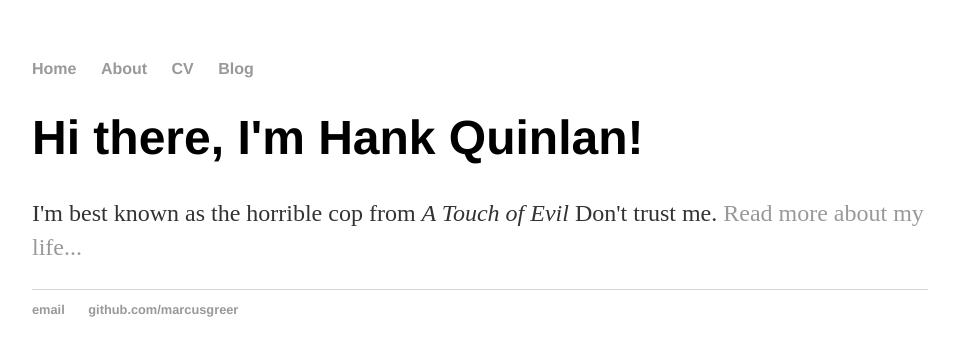
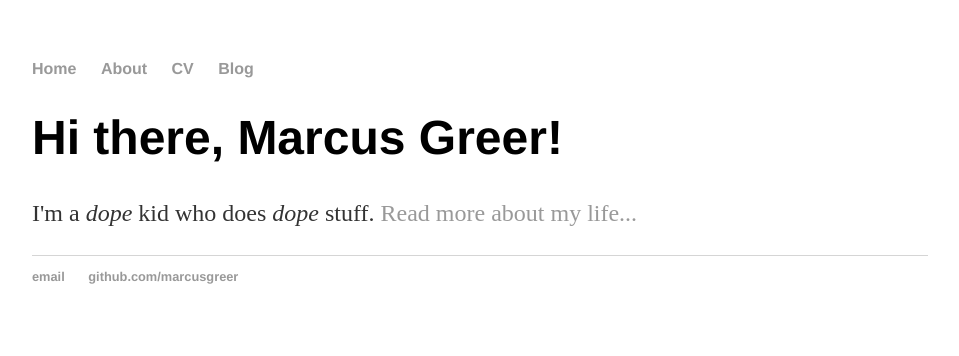
Before and after one commit to marcusgreer/marcusgreer.github.io, a Jekyll site: the page built from index.html, in a window 1280 px wide. Shown: the top 356 px of the page, without its empty margins (160-1119 px from the left). Built offline with Jekyll 4.4.1, drawn with Linux system fonts in a browser that asks for light colours.

Commit message:
Update index.html
re-personalized the home page

```diff
--- a/index.html
+++ b/index.html
@@ -3,6 +3,6 @@ layout: default
 title: Marcus Greer
 ---
 <div class="blurb">
-	<h1>Hi there, I'm Hank Quinlan!</h1>
-	<p>I'm best known as the horrible cop from <em>A Touch of Evil</em> Don't trust me. <a href="/about">Read more about my life...</a></p>
+	<h1>Hi there, Marcus Greer!</h1>
+	<p>I'm a <em>dope</em> kid who does <em>dope</em> stuff. <a href="/about">Read more about my life...</a></p>
 </div><!-- /.blurb -->
```
